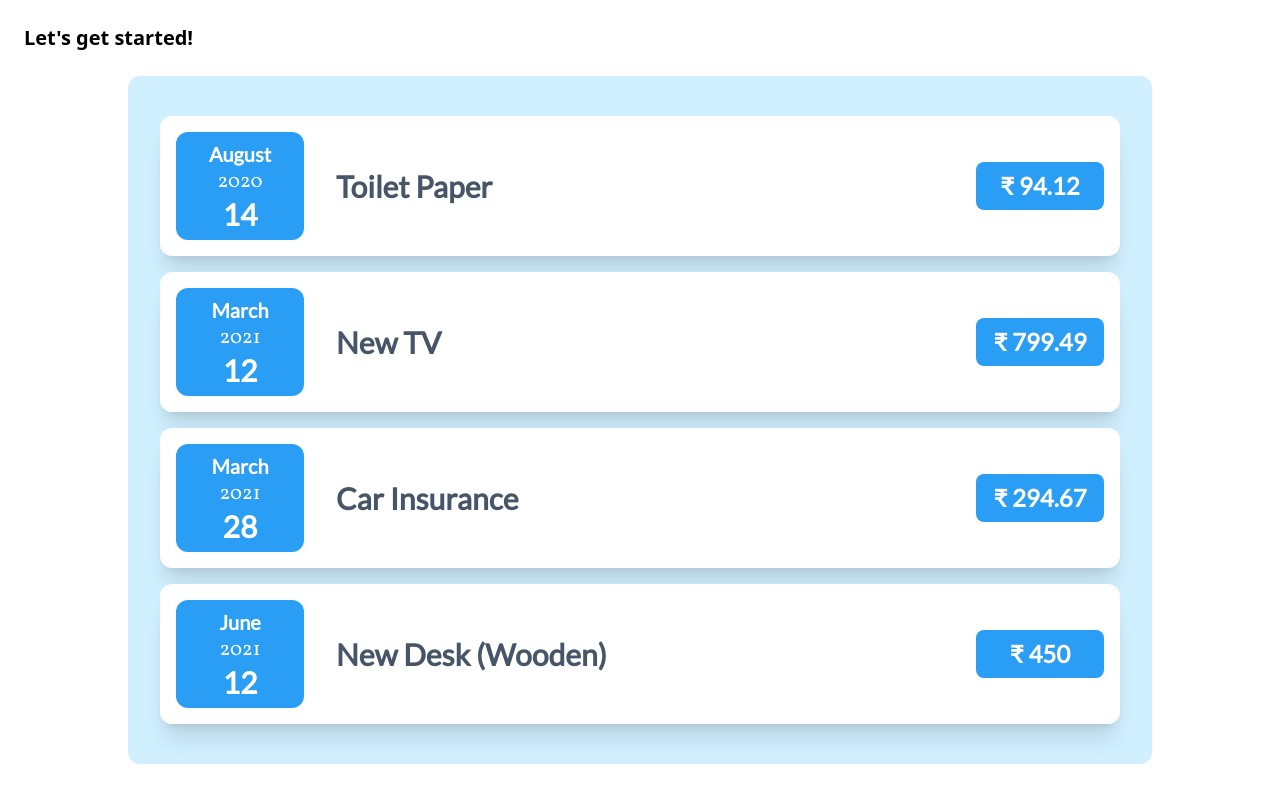
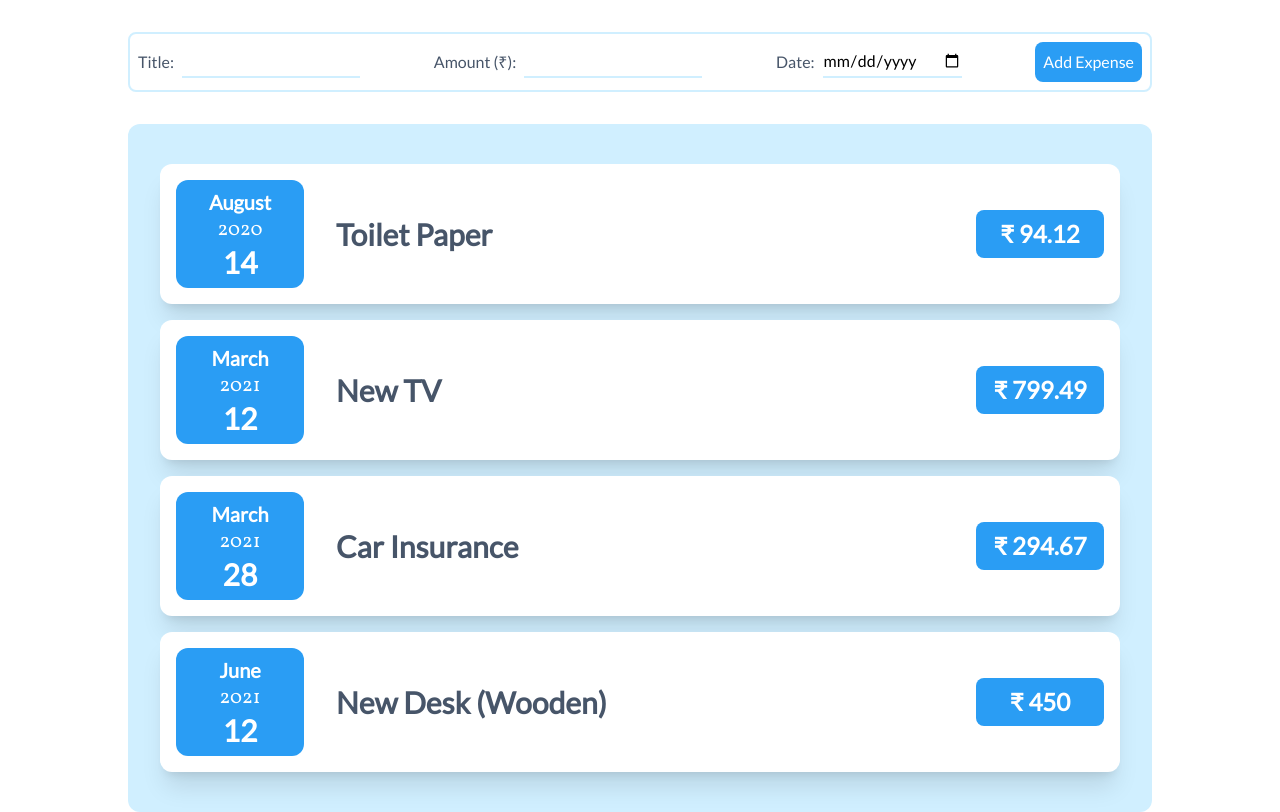
Before and after one commit to gurjarpravin4/expense_tracker_react, a React (Create React App) app: page / in a window 1280 px wide. Built offline with nearby package versions, Linux system fonts and the light colour scheme.

Commit message:
form styling done

```diff
--- a/src/App.js
+++ b/src/App.js
@@ -3,12 +3,13 @@ import './index.css';
 import { expenseList } from './constants/constants';
 import Expenses from './components/expenses/Expenses';
 import Card from './components/UI/Card';
+import NewExpense from './components/new_expense/NewExpense';
 
 function App() {
 
   return (
-    <div>
-      <h2 className='text-xl font-bold m-6'>Let's get started!</h2>
+    <div className='font-lato'>
+      <NewExpense />
       <Card className='bg-[#d0efff] max-w-5xl p-6 rounded-xl mx-auto'>
         <Expenses items={expenseList} />
       </Card>
--- a/src/components/expenses/ExpenseItem.jsx
+++ b/src/components/expenses/ExpenseItem.jsx
@@ -3,7 +3,7 @@ import ExpenseDate from './ExpenseDate'
 
 const ExpenseItem = (props) => {
     return (
-        <div className='flex flex-1 justify-between items-center gap-8 p-4 mx-2 my-4 rounded-xl shadow-xl text-xl bg-white font-lato'>
+        <div className='flex flex-1 justify-between items-center gap-8 p-4 mx-2 my-4 rounded-xl shadow-xl text-xl bg-white'>
             <ExpenseDate date={props.date} />
             <div className="flex flex-1 justify-between items-center">
                 <h2 className='font-bold text-3xl text-slate-600'>{props.title}</h2>
--- /dev/null
+++ b/src/components/new_expense/ExpenseForm.jsx
@@ -0,0 +1,28 @@
+import React from 'react'
+
+const ExpenseForm = () => {
+    const today = new Date()
+    return (
+        <form>
+            <div className='flex flex-wrap max-w-5xl border-2 border-[#d0efff] mx-auto my-8 rounded-lg p-2 justify-between gap-4'>
+                <div className='flex gap-2 items-center'>
+                    <label className='text-slate-600'>Title: </label>
+                    <input type="text" className='border-b-[#d0efff] border-b-2 focus:border-[#2a9df4] focus:outline-none h-8' />
+                </div>
+                <div className='flex gap-2 items-center'>
+                    <label className='text-slate-600'>Amount (₹):</label>
+                    <input type="number" min={1.0} step={1.00} className='border-b-[#d0efff] border-b-2 focus:border-[#2a9df4] focus:outline-none h-8' />
+                </div>
+                <div className='flex gap-2 items-center'>
+                    <label className='text-slate-600'>Date: </label>
+                    <input type="date" min="2019-01-01" max={today} className='border-b-[#d0efff] border-b-2 focus:border-[#2a9df4] focus:outline-none h-8' />
+                </div>
+                <div>
+                    <button type="submit" className='bg-[#2a9df4] p-2 text-white rounded-lg'>Add Expense</button>
+                </div>
+            </div>
+        </form>
+    )
+}
+
+export default ExpenseForm
--- /dev/null
+++ b/src/components/new_expense/NewExpense.jsx
@@ -0,0 +1,12 @@
+import React from 'react'
+import ExpenseForm from './ExpenseForm'
+
+const NewExpense = () => {
+  return (
+    <div>
+      <ExpenseForm />
+    </div>
+  )
+}
+
+export default NewExpense
```
